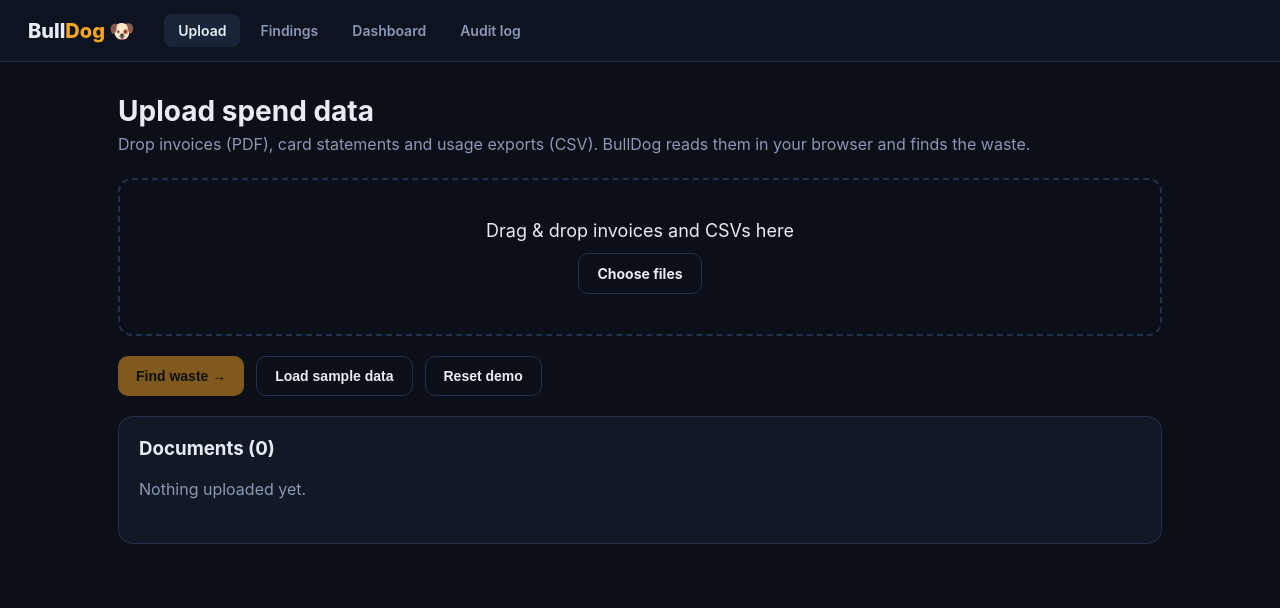
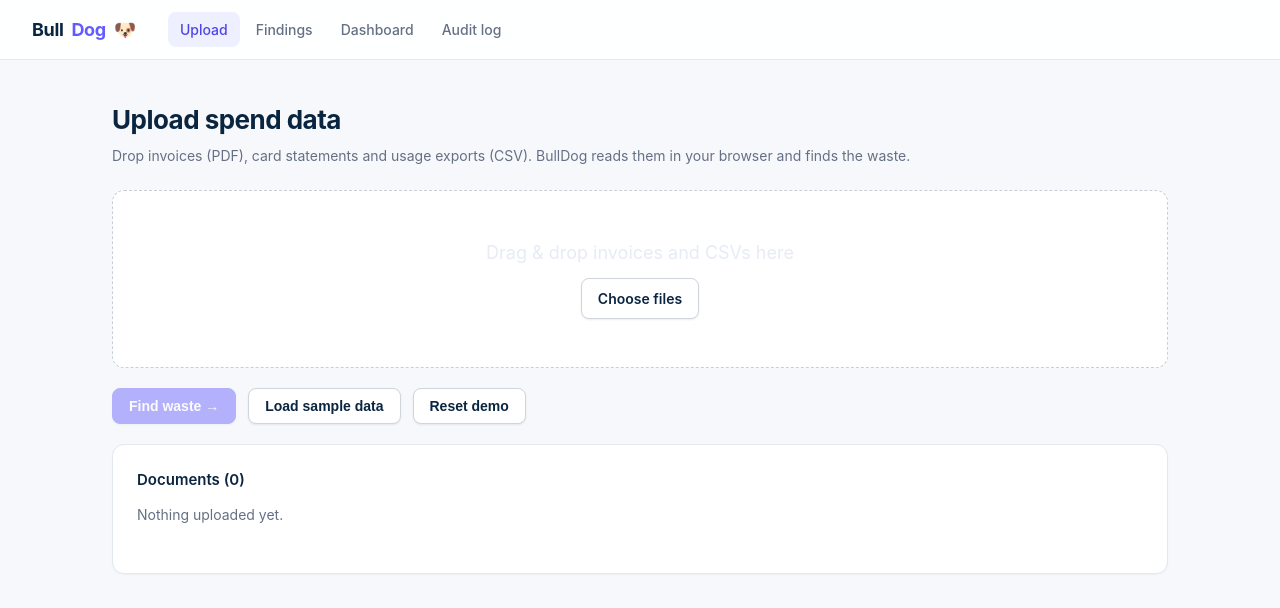
Before and after one commit to abdullahh-sheikhh/bulldog, a Next.js app: page /upload in a window 1280 px wide. Shown: the top 608 px of the page. Built offline with nearby package versions, Linux system fonts and the light colour scheme.

Commit message:
Light theme UI rework: app/globals.css

```diff
--- a/app/globals.css
+++ b/app/globals.css
@@ -1,49 +1,59 @@
-:root{--bg:#0b0f17;--panel:#121826;--line:#223049;--text:#e6ebf5;--mut:#8b98b3;--acc:#f5a524;--bad:#ef4444;--ok:#22c55e}
+:root{--bg:#f6f8fb;--panel:#ffffff;--line:#e3e8ef;--text:#0a2540;--mut:#667085;--acc:#635bff;--accd:#4f46e5;--accl:#eef0ff;--bad:#d92d20;--ok:#079455;--warn:#b54708}
 *{box-sizing:border-box}
-body{margin:0;background:var(--bg);color:var(--text);font-family:Inter,system-ui,-apple-system,Segoe UI,sans-serif}
+html{-webkit-font-smoothing:antialiased}
+body{margin:0;background:var(--bg);color:var(--text);font-family:Inter,ui-sans-serif,system-ui,-apple-system,"Segoe UI",sans-serif;font-size:14px;line-height:1.5}
 a{color:inherit;text-decoration:none}
-nav{display:flex;align-items:center;gap:6px;padding:14px 28px;border-bottom:1px solid var(--line);background:#0d1320;position:sticky;top:0;z-index:5}
-nav .logo{font-weight:800;font-size:20px;margin-right:24px}
+nav{display:flex;align-items:center;gap:4px;padding:0 32px;height:60px;border-bottom:1px solid var(--line);background:rgba(255,255,255,.9);backdrop-filter:blur(8px);position:sticky;top:0;z-index:5}
+nav .logo{font-weight:700;font-size:18px;letter-spacing:-.02em;margin-right:28px;display:flex;align-items:center;gap:8px}
 nav .logo span{color:var(--acc)}
-nav a.l{padding:8px 14px;border-radius:8px;color:var(--mut);font-weight:600;font-size:14px}
-nav a.l.on,nav a.l:hover{background:#1a2438;color:var(--text)}
-main{max-width:1100px;margin:0 auto;padding:32px 28px 80px}
-h1{font-size:28px;margin:0 0 6px}
-.sub{color:var(--mut);margin:0 0 24px}
-.card{background:var(--panel);border:1px solid var(--line);border-radius:14px;padding:20px}
+nav a.l{padding:7px 12px;border-radius:8px;color:var(--mut);font-weight:500;font-size:14px;transition:.15s}
+nav a.l.on{background:var(--accl);color:var(--accd)}
+nav a.l:hover{color:var(--text);background:#f2f4f7}
+nav a.l.on:hover{background:var(--accl);color:var(--accd)}
+main{max-width:1120px;margin:0 auto;padding:40px 32px 96px}
+h1{font-size:26px;font-weight:700;letter-spacing:-.02em;margin:0 0 6px}
+h3{font-size:15px;font-weight:600;margin:0 0 12px}
+.sub{color:var(--mut);margin:0 0 24px;font-size:14px}
+a.sub:hover{color:var(--text)}
+.card{background:var(--panel);border:1px solid var(--line);border-radius:12px;padding:24px;box-shadow:0 1px 2px rgba(16,24,40,.04)}
 .grid{display:grid;gap:16px}
 .g2{grid-template-columns:1fr 1fr}.g3{grid-template-columns:repeat(3,1fr)}.g4{grid-template-columns:repeat(4,1fr)}
-.stat .v{font-size:30px;font-weight:800}.stat .k{color:var(--mut);font-size:13px;margin-bottom:4px}
-.big{font-size:44px;font-weight:800;color:var(--acc)}
-.btn{display:inline-block;background:var(--acc);color:#111;border:0;border-radius:10px;padding:11px 18px;font-weight:700;cursor:pointer;font-size:14px}
-.btn.ghost{background:transparent;color:var(--text);border:1px solid var(--line)}
-.btn.bad{background:transparent;color:var(--bad);border:1px solid var(--bad)}
-.btn:disabled{opacity:.5;cursor:default}
+@media(max-width:800px){.g2,.g3,.g4{grid-template-columns:1fr}main{padding:24px 16px}nav{padding:0 12px;overflow-x:auto}}
+.stat .v{font-size:28px;font-weight:700;letter-spacing:-.02em}.stat .k{color:var(--mut);font-size:13px;font-weight:500;margin-bottom:6px}
+.big{font-size:42px;font-weight:700;letter-spacing:-.03em;color:var(--text)}
+.btn{display:inline-flex;align-items:center;justify-content:center;background:var(--acc);color:#fff;border:1px solid var(--acc);border-radius:8px;padding:9px 16px;font-weight:600;cursor:pointer;font-size:14px;box-shadow:0 1px 2px rgba(16,24,40,.08);transition:.15s}
+.btn:hover{background:var(--accd);border-color:var(--accd)}
+.btn.ghost{background:#fff;color:var(--text);border:1px solid #d0d5dd}
+.btn.ghost:hover{background:#f9fafb}
+.btn.bad{background:#fff;color:var(--bad);border:1px solid #fda29b}
+.btn.bad:hover{background:#fef3f2}
+.btn:disabled{opacity:.45;cursor:default}
 table{width:100%;border-collapse:collapse}
-th{text-align:left;color:var(--mut);font-weight:600;font-size:12px;text-transform:uppercase;letter-spacing:.06em;padding:10px 12px;border-bottom:1px solid var(--line)}
-td{padding:14px 12px;border-bottom:1px solid var(--line);font-size:14px}
-tr.click:hover{background:#161e30;cursor:pointer}
+th{text-align:left;color:var(--mut);font-weight:500;font-size:12px;padding:12px 16px;border-bottom:1px solid var(--line);background:#fafbfc}
+td{padding:16px;border-bottom:1px solid var(--line);font-size:14px}
+tr:last-child td{border-bottom:0}
+tr.click:hover{background:#f9fafb;cursor:pointer}
 .r{text-align:right}
-.pill{display:inline-block;padding:3px 10px;border-radius:99px;font-size:12px;font-weight:700;background:#1c2740;color:var(--mut)}
-.pill.pending{background:#3a2a0a;color:var(--acc)}.pill.done{background:#0d3320;color:var(--ok)}.pill.rejected{background:#3a1212;color:var(--bad)}.pill.approved{background:#10294a;color:#60a5fa}
-.drop{border:2px dashed var(--line);border-radius:14px;padding:40px;text-align:center;color:var(--mut)}
-.drop.over{border-color:var(--acc);background:#171d2c}
-.kv{display:flex;justify-content:space-between;gap:16px;padding:9px 0;border-bottom:1px solid var(--line);font-size:14px}
-.kv:last-child{border:0}.kv span:first-child{color:var(--mut)}.kv span:last-child{text-align:right}
-.bad{border-color:#5b1f1f;background:#1a1114}
-.bad .kv span:last-child{color:#fca5a5}
+.pill{display:inline-flex;padding:2px 10px;border-radius:99px;font-size:12px;font-weight:500;background:#f2f4f7;color:#344054;text-transform:capitalize}
+.pill.pending{background:#fffaeb;color:var(--warn)}.pill.done{background:#ecfdf3;color:var(--ok)}.pill.rejected{background:#fef3f2;color:var(--bad)}.pill.approved{background:#eff8ff;color:#175cd3}
+.drop{border:1.5px dashed #c7cdd9;border-radius:12px;padding:48px;text-align:center;color:var(--mut);background:#fff;transition:.15s}
+.drop.over{border-color:var(--acc);background:var(--accl)}
+.kv{display:flex;justify-content:space-between;gap:16px;padding:10px 0;border-bottom:1px solid var(--line);font-size:14px}
+.kv:last-child{border:0}.kv span:first-child{color:var(--mut)}.kv span:last-child{text-align:right;font-weight:500}
+.card.bad{border-color:#fda29b;background:#fffbfa}
+.bad .kv span:last-child{color:var(--bad)}
 .tl{list-style:none;margin:0;padding:0}
-.tl li{display:flex;gap:12px;padding:10px 0;opacity:.35;transition:.3s}
+.tl li{display:flex;gap:12px;padding:10px 0;opacity:.4;transition:.3s}
 .tl li.on{opacity:1}
-.dot{width:22px;height:22px;border-radius:50%;background:#1c2740;display:grid;place-items:center;font-size:12px;flex:none}
-.tl li.on .dot{background:var(--ok);color:#06210f}
-.tl li.cur .dot{background:var(--acc);color:#111}
-.browser{border:1px solid var(--line);border-radius:12px;overflow:hidden;background:#fff;color:#111;min-height:340px}
-.browser .bar{background:#e5e7eb;padding:8px 12px;font-size:12px;color:#374151;display:flex;gap:8px;align-items:center}
+.dot{width:24px;height:24px;border-radius:50%;background:#f2f4f7;color:var(--mut);display:grid;place-items:center;font-size:12px;font-weight:600;flex:none}
+.tl li.on .dot{background:#d1fadf;color:var(--ok)}
+.tl li.cur .dot{background:var(--acc);color:#fff}
+.browser{border:1px solid var(--line);border-radius:12px;overflow:hidden;background:#fff;color:#111;min-height:340px;box-shadow:0 8px 24px rgba(16,24,40,.08)}
+.browser .bar{background:#f2f4f7;padding:10px 14px;font-size:12px;color:#475467;border-bottom:1px solid var(--line)}
 .browser .body{padding:28px}
 .browser h2{margin:0 0 8px}
-.shot{border:2px solid var(--ok);border-radius:10px;padding:14px;background:#f0fdf4;color:#14532d;margin-top:16px}
-.err{background:#2a1313;border:1px solid #5b1f1f;color:#fca5a5;padding:12px 16px;border-radius:10px;margin-top:12px;font-size:14px}
-.bar-row{display:flex;align-items:center;gap:12px;margin:10px 0;font-size:14px}
-.bar-row .b{height:12px;border-radius:6px;background:var(--acc)}
-pre{white-space:pre-wrap;font-family:inherit;margin:0}
+.shot{border:1px solid #a6f4c5;border-radius:10px;padding:14px;background:#ecfdf3;color:#05603a;margin-top:16px}
+.err{background:#fef3f2;border:1px solid #fecdca;color:var(--bad);padding:12px 16px;border-radius:8px;margin-top:12px;font-size:14px}
+.bar-row{display:flex;align-items:center;gap:12px;margin:12px 0;font-size:14px;text-transform:capitalize}
+.bar-row .b{height:10px;border-radius:6px;background:var(--acc)}
+pre{white-space:pre-wrap;font-family:inherit;margin:0;background:#f9fafb;border:1px solid var(--line);border-radius:8px;padding:14px}
```
